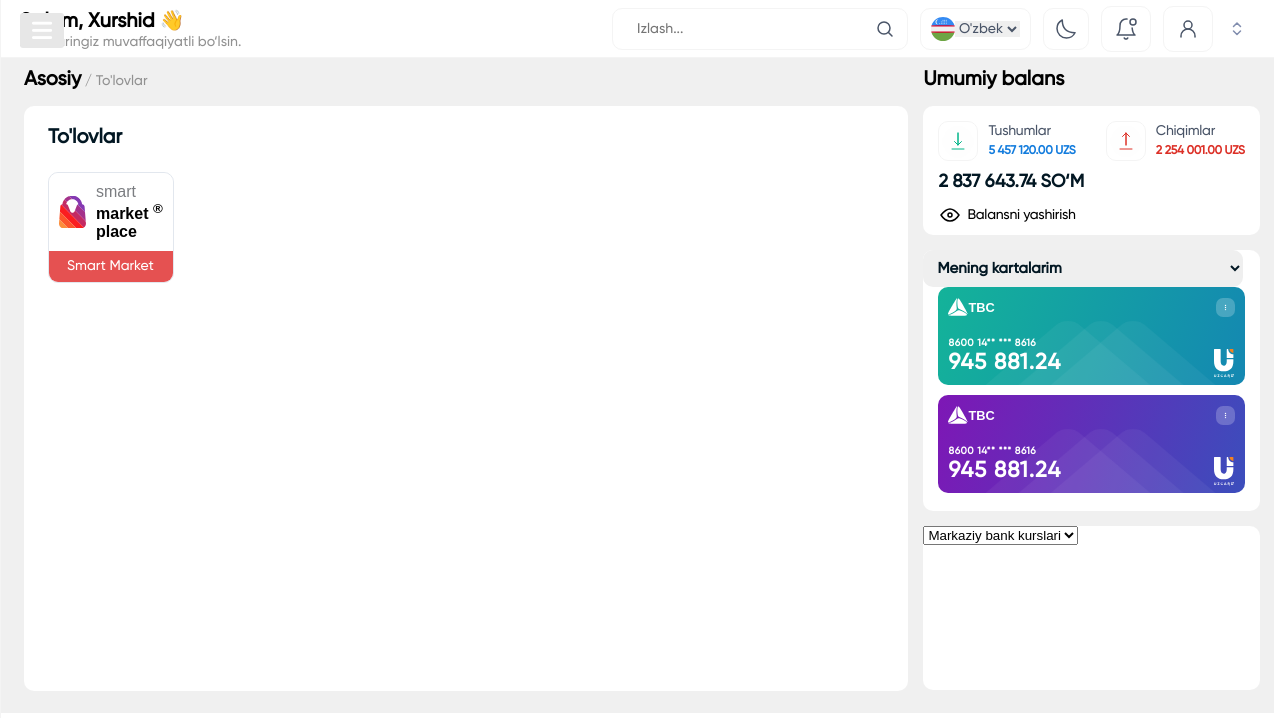
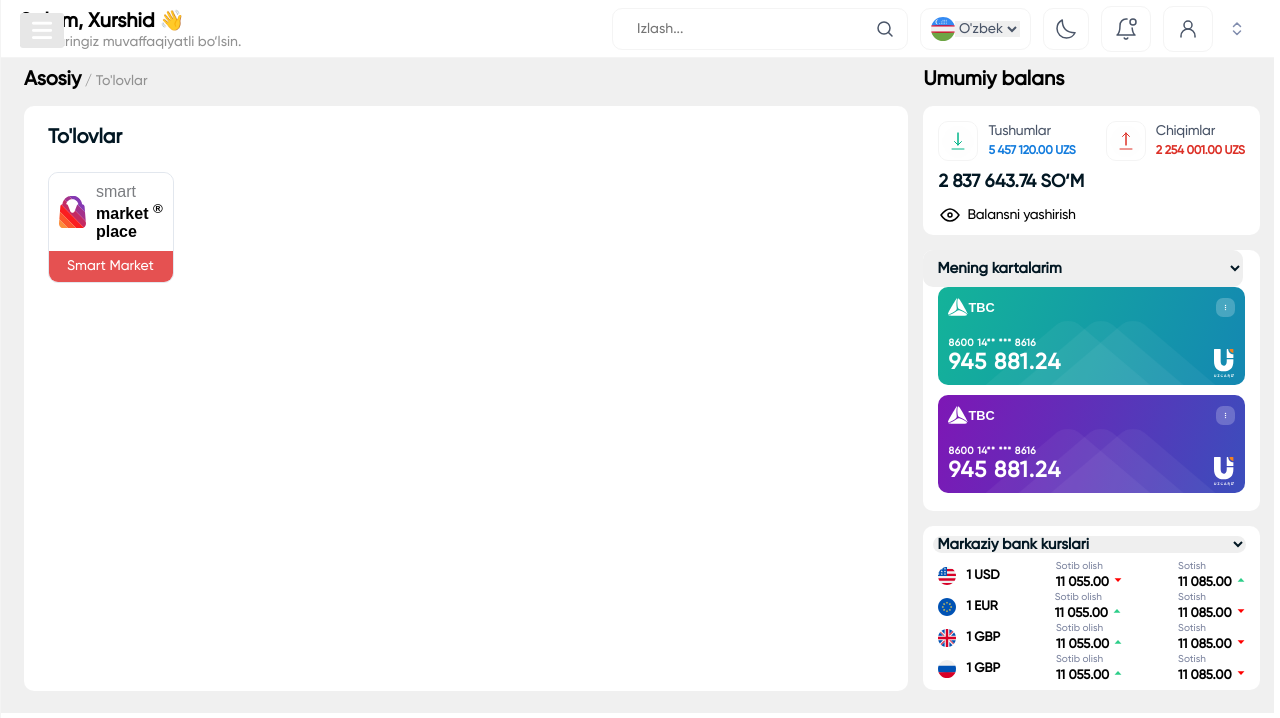
Before and after one commit to Inomjon7777/main-task, a Vue app: page /payments-page in a window 1280 px wide. Shown: the top 718 px of the page. Built offline with nearby package versions, Linux system fonts and the light colour scheme.

Commit message:
i finish payments page

```diff
--- a/src/components/sidebar/payments/payments.vue
+++ b/src/components/sidebar/payments/payments.vue
@@ -132,11 +132,111 @@
           </div>
           <!-- currency-box -->
           <div class="currency-box">
-            <select>
+            <select class="currency-box-select">
               <option value="Markaziy bank kurslari">
                 Markaziy bank kurslari
               </option>
             </select>
+            <!-- usd -->
+            <div class="currencies-box">
+              <div class="currencies-flag-box">
+                <img
+                  class="icon_united_states"
+                  :src="icon_united_states"
+                  alt="icon_united_states"
+                />
+                <p>1 USD</p>
+              </div>
+              <div class="currencies-buy-box">
+                <p>Sotib olish</p>
+                <span>11 055.00</span>
+                <img
+                  class="icon_to_bottom"
+                  :src="icon_to_bottom"
+                  alt="icon_to_bottom"
+                />
+              </div>
+              <div class="currencies-sell-box">
+                <p>Sotish</p>
+                <span>11 085.00</span>
+                <img class="icon_to_top" :src="icon_to_top" alt="icon_to_top" />
+              </div>
+            </div>
+            <!-- eur -->
+            <div class="currencies-box">
+              <div class="currencies-flag-box">
+                <img
+                  class="icon_european_union"
+                  :src="icon_european_union"
+                  alt="icon_european_union"
+                />
+                <p>1 EUR</p>
+              </div>
+              <div class="currencies-buy-box">
+                <p>Sotib olish</p>
+                <span>11 055.00</span>
+                <img class="icon_to_top" :src="icon_to_top" alt="icon_to_top" />
+              </div>
+              <div class="currencies-sell-box">
+                <p>Sotish</p>
+                <span>11 085.00</span>
+                <img
+                  class="icon_to_bottom"
+                  :src="icon_to_bottom"
+                  alt="icon_to_bottom"
+                />
+              </div>
+            </div>
+            <!-- eur -->
+            <div class="currencies-box">
+              <div class="currencies-flag-box">
+                <img
+                  class="icon_united_kingdom"
+                  :src="icon_united_kingdom"
+                  alt="icon_united_kingdom"
+                />
+                <p>1 GBP</p>
+              </div>
+              <div class="currencies-buy-box">
+                <p>Sotib olish</p>
+                <span>11 055.00</span>
+                <img class="icon_to_top" :src="icon_to_top" alt="icon_to_top" />
+              </div>
+              <div class="currencies-sell-box">
+                <p>Sotish</p>
+                <span>11 085.00</span>
+                <img
+                  class="icon_to_bottom"
+                  :src="icon_to_bottom"
+                  alt="icon_to_bottom"
+                />
+              </div>
+            </div>
+            <!-- rub -->
+            <div class="currencies-box">
+              <div class="currencies-flag-box">
+                <img
+                  class="icon_russia_flag"
+                  :src="icon_russia_flag"
+                  alt="icon_ussia_flag"
+                />
+                <p>1 GBP</p>
+              </div>
+              <div class="currencies-buy-box">
+                <p>Sotib olish</p>
+                <span>11 055.00</span>
+                <img class="icon_to_top" :src="icon_to_top" alt="icon_to_top" />
+              </div>
+              <div class="currencies-sell-box">
+                <p>Sotish</p>
+                <span>11 085.00</span>
+                <img
+                  class="icon_to_bottom"
+                  :src="icon_to_bottom"
+                  alt="icon_to_bottom"
+                />
+              </div>
+            </div>
           </div>
         </div>
       </div>
@@ -269,11 +369,7 @@
   margin: 15px 0;
   border-radius: 10px;
 }
-.currency-box {
-  height: 28%;
-  background: #fff;
-  border-radius: 10px;
-}
+
 .smart-market-box {
   display: flex;
   width: max-content;
@@ -458,4 +554,64 @@
   width: 20px;
   height: 20px;
 }
+/*currency*/
+.currency-box {
+  height: 28%;
+  background: #fff;
+  border-radius: 10px;
+}
+.currencies-box {
+  margin: 0 15px;
+}
+.currencies-box,
+.currencies-flag-box {
+  display: flex;
+  justify-content: space-between;
+  align-items: center;
+}
+.currency-box-select {
+  width: 93%;
+  font-family: "Gilroy";
+  font-style: normal;
+  font-weight: 600;
+  font-size: 15px;
+  color: #021723;
+  border: none;
+  outline: none;
+  border-radius: 10px;
+  margin: 10px 10px 7px 10px;
+}
+.currencies-flag-box img {
+  width: 18px;
+  height: 18px;
+}
+.currencies-flag-box p {
+  font-family: "Gilroy";
+  font-style: normal;
+  font-weight: 700;
+  font-size: 13px;
+  color: #000000;
+  margin-left: 10px;
+}
+.currencies-buy-box p,
+.currencies-sell-box p {
+  font-family: "Gilroy";
+  font-style: normal;
+  font-weight: 500;
+  font-size: 10px;
+  color: #7b839e;
+}
+.currencies-buy-box span,
+.currencies-sell-box span {
+  font-family: "Gilroy";
+  font-style: normal;
+  font-weight: 600;
+  font-size: 13px;
+  color: #000000;
+}
+.currencies-buy-box img,
+.currencies-sell-box img {
+  margin-left: 5px;
+  margin-bottom: 4px;
+}
 </style>
```
